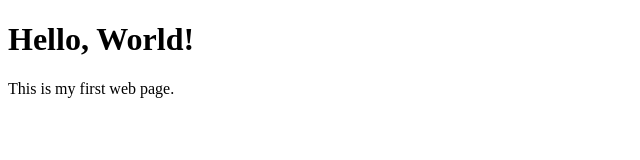
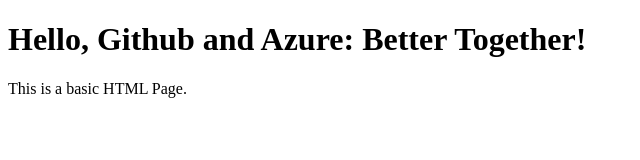
Before and after one commit to wajahatzeeshan/azure-and-github-better-together, a plain HTML site: page index.html in a window 1280 px wide. Shown: the whole page, without its empty margins (0-640 px from the left). Drawn offline with Linux system fonts and the light colour scheme.

Commit message:
added htm

```diff
--- a/index.html
+++ b/index.html
@@ -6,7 +6,7 @@
     <title>My Basic Web Page</title>
 </head>
 <body>
-    <h1>Hello, World!</h1>
-    <p>This is my first web page.</p>
+    <h1>Hello, Github and Azure: Better Together!</h1>
+    <p>This is a basic HTML Page.</p>
 </body>
 </html>
```
